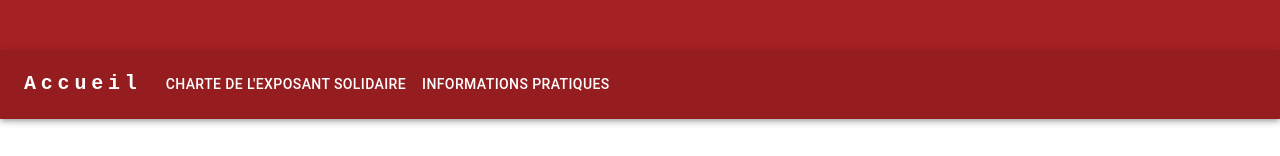
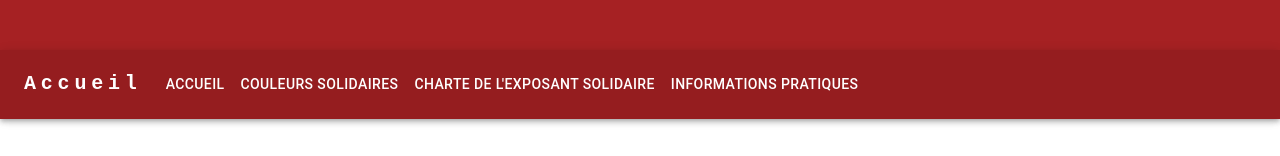
Before and after one commit to bunbun721/couleurs-solidaires, a React (Create React App) app: page / in a window 1280 px wide. Shown: the part 350-506 px from the top of the page. Built offline with nearby package versions, Linux system fonts and the light colour scheme; a web font is replaced by a local one.

Commit message:
[ADD] href to buttons

```diff
--- a/src/components/ResponsiveAppBar.js
+++ b/src/components/ResponsiveAppBar.js
@@ -10,7 +10,12 @@ import Container from "@mui/material/Container";
 import Button from "@mui/material/Button";
 import MenuItem from "@mui/material/MenuItem";
 
-const pages = ["Charte de l'exposant solidaire", "Informations Pratiques"];
+const pages = [
+  { name: "Accueil", href: "/" },
+  { name: "Couleurs Solidaires", href: "couleurs-solidaires" },
+  { name: "Charte de l'exposant solidaire", href: "charte" },
+  { name: "Informations pratiques", href: "informations-pratiques" },
+];
 
 function ResponsiveAppBar() {
   const [anchorElNav, setAnchorElNav] = React.useState(null);
@@ -80,8 +85,12 @@ function ResponsiveAppBar() {
               }}
             >
               {pages.map((page) => (
-                <MenuItem key={page} onClick={handleCloseNavMenu}>
-                  <Typography textAlign="center">{page}</Typography>
+                <MenuItem
+                  key={page.name}
+                  onClick={handleCloseNavMenu}
+                  href={page.href}
+                >
+                  <Typography textAlign="center">{page.name}</Typography>
                 </MenuItem>
               ))}
             </Menu>
@@ -89,11 +98,12 @@ function ResponsiveAppBar() {
           <Box sx={{ flexGrow: 1, display: { xs: "none", md: "flex" } }}>
             {pages.map((page) => (
               <Button
-                key={page}
+                key={page.name}
                 onClick={handleCloseNavMenu}
                 sx={{ my: 2, color: "white", display: "block" }}
+                href={`/${page.href}`}
               >
-                {page}
+                {page.name}
               </Button>
             ))}
           </Box>
```
